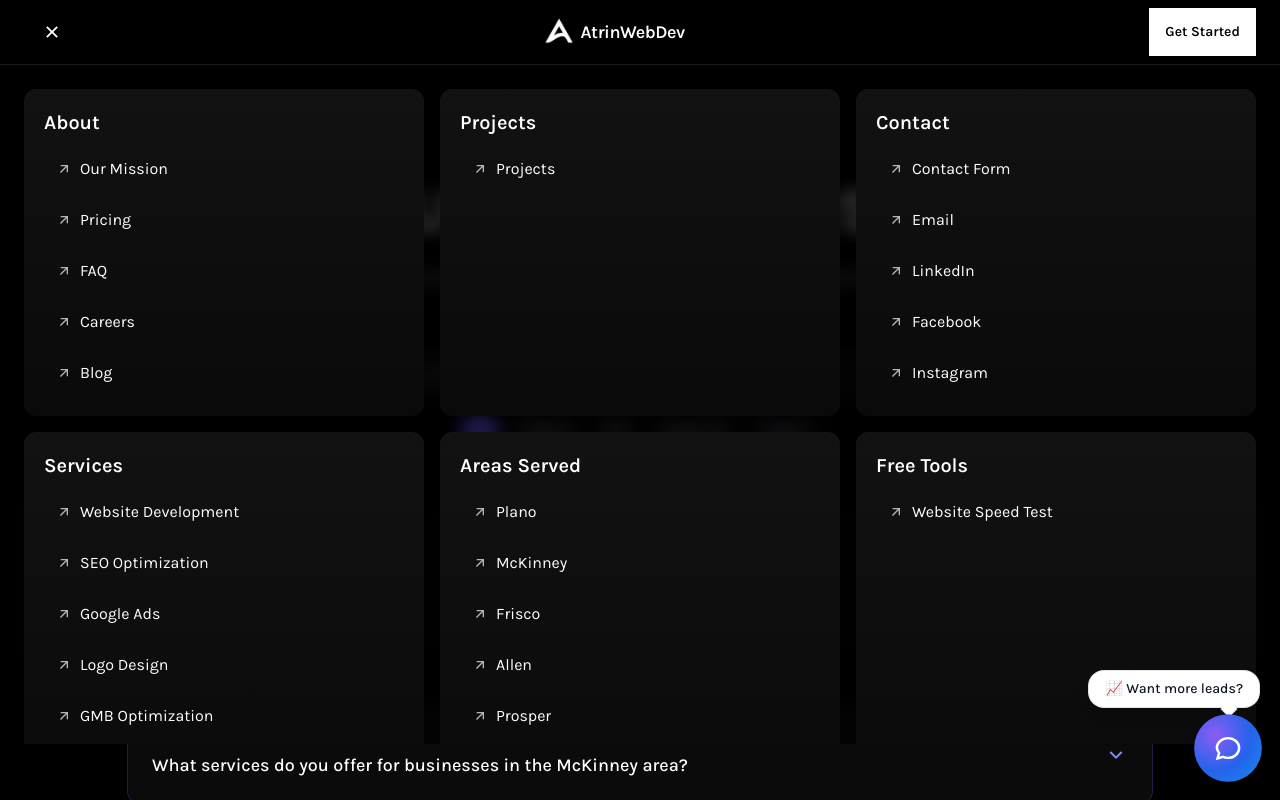
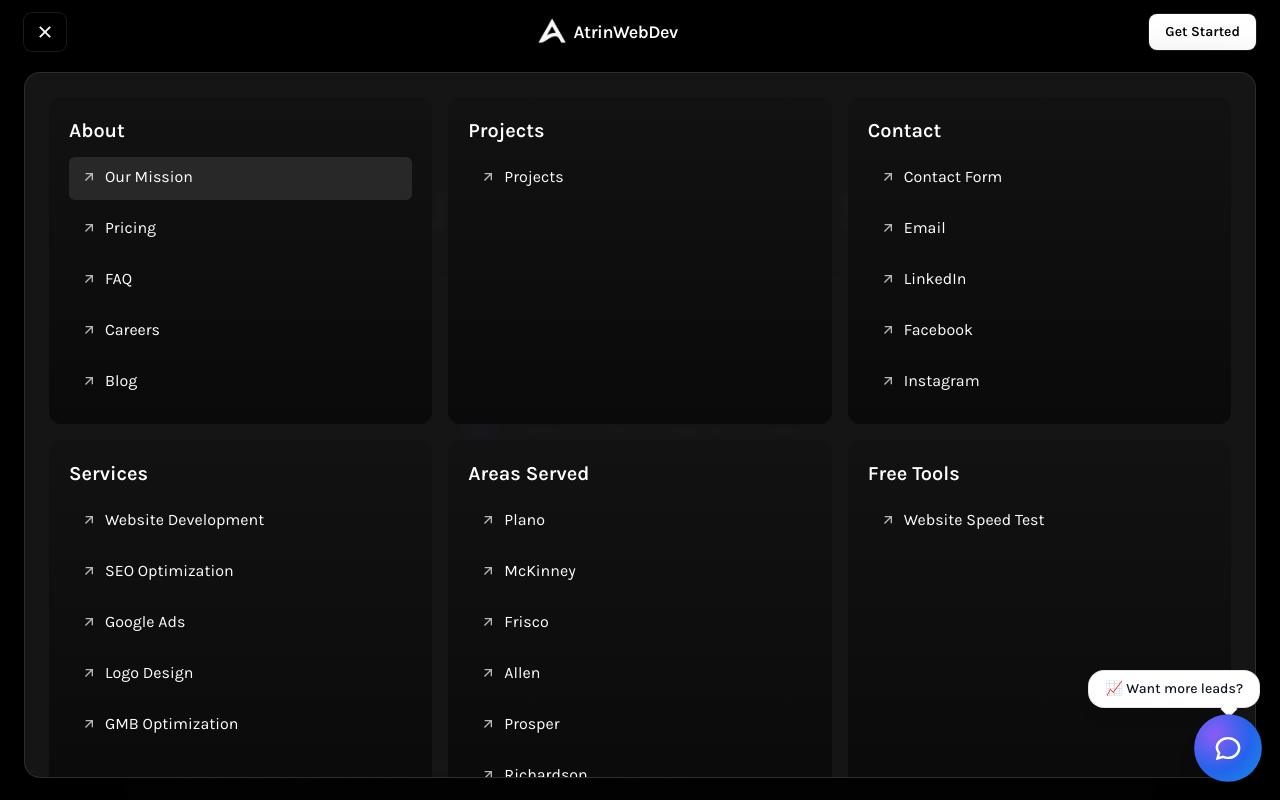
Before and after one commit to Script-Java/atrinwebdev, a Next.js app: page /faq in a window 1280 px wide. Both pictures are taken after a click on the button 52 px from the left and 32 px from the top of the page. Shown: the top 800 px of the page. Built offline with nearby package versions, Linux system fonts and the light colour scheme.

Commit message:
updated the UI

```diff
--- a/src/app/components/navbar.jsx
+++ b/src/app/components/navbar.jsx
@@ -2,14 +2,9 @@
 
 import Image from "next/image";
 import Link from "next/link";
-import { useEffect, useState } from "react";
+import { useEffect, useRef, useState } from "react";
 import { usePathname } from "next/navigation";
-import {
-  RiMenu3Fill,
-  RiCloseLine,
-  RiArrowRightUpLine,
-} from "react-icons/ri";
-
+import { RiMenu3Fill, RiCloseLine, RiArrowRightUpLine } from "react-icons/ri";
 import logo from "../assets/logo/logo-white.png";
 
 /* --------------------------- Your existing routes -------------------------- */
@@ -38,74 +33,100 @@
   { label: "Blog", href: "/blog" },
 ];
 
-/* ------------------------------ Free tools card ---------------------------- */
-/* Keep routes you already have. Add more later (create pages under /tools). */
-const FREE_TOOLS = [
-  { label: "Website Speed Test", href: "/tools/website-speed-test" },
-  // { label: "Open Graph Preview", href: "/tools/og-preview" },   // add when ready
-  // { label: "Meta Tags Checker", href: "/tools/meta-checker" },  // add when ready
-];
+const FREE_TOOLS = [{ label: "Website Speed Test", href: "/tools/website-speed-test" }];
 
+/* ========================================================================= */
 export default function Navbar() {
   const [open, setOpen] = useState(false);
   const pathname = usePathname();
+  const panelRef = useRef(null);
+  const firstLinkRef = useRef(null);
 
-  // Close mega menu on route change
+  // Close on route change
   useEffect(() => setOpen(false), [pathname]);
 
-  // Lock body scroll when open
+  // Lock body scroll when menu open (iOS-friendly)
   useEffect(() => {
-    document.body.style.overflow = open ? "hidden" : "";
-    return () => (document.body.style.overflow = "");
+    const el = document.documentElement;
+    const prev = el.style.overflow;
+    if (open) el.style.overflow = "hidden";
+    else el.style.overflow = prev || "";
+    return () => {
+      el.style.overflow = "";
+    };
   }, [open]);
 
-  // Close on Esc
+  // Close on ESC & focus first link when open
   useEffect(() => {
     const onKey = (e) => e.key === "Escape" && setOpen(false);
     window.addEventListener("keydown", onKey);
+    if (open) setTimeout(() => firstLinkRef.current?.focus(), 60);
     return () => window.removeEventListener("keydown", onKey);
-  }, []);
+  }, [open]);
+
+  // Close when clicking outside the panel
+  const onOverlayClick = (e) => {
+    if (!panelRef.current) return;
+    if (!panelRef.current.contains(e.target)) setOpen(false);
+  };
 
   return (
-    <header className="fixed inset-x-0 top-0 z-50 bg-black/80 backdrop-blur supports-[backdrop-filter]:bg-black/70 text-white">
-      {/* Top row: X/☰ — Logo — CTA */}
+    <header className="fixed inset-x-0 top-0 z-50 text-white">
+      {/* Top bar */}
+      <div className="bg-black/80 backdrop-blur supports-[backdrop-filter]:bg-black/70">
         <nav className="mx-auto max-w-7xl px-3 sm:px-4 md:px-6">
           <div className="flex h-16 items-center justify-between">
+            {/* Menu button */}
             <button
               aria-label={open ? "Close menu" : "Open menu"}
               aria-expanded={open}
+              aria-controls="mega-menu"
               onClick={() => setOpen((s) => !s)}
-            className="btn btn-ghost btn-sm md:btn-md text-white"
+              className="inline-flex items-center justify-center rounded-lg px-2.5 py-2 ring-1 ring-white/10 hover:bg-white/10 transition"
             >
               {open ? <RiCloseLine size={22} /> : <RiMenu3Fill size={22} />}
             </button>
 
+            {/* Logo */}
             <Link href="/" className="flex items-center gap-2 select-none">
-            <Image src={logo} alt="Logo" width={28} height={28} className="rounded" priority />
-            <span className="font-semibold tracking-tight text-base md:text-lg">
-              AtrinWebDev
-            </span>
+              <Image src={logo} alt="AtrinWebDev" width={28} height={28} className="rounded" priority />
+              <span className="font-semibold tracking-tight text-base md:text-lg">AtrinWebDev</span>
             </Link>
 
+            {/* CTA */}
             <Link
               href="/contact"
-            className="btn btn-sm md:btn-md bg-white text-black hover:bg-black hover:text-white border-none"
+              className="inline-flex items-center justify-center rounded-lg bg-white px-4 py-2 text-sm font-semibold text-black ring-1 ring-white/10 hover:bg-black hover:text-white hover:ring-white/30 transition"
             >
               Get Started
             </Link>
           </div>
         </nav>
+      </div>
 
-      {/* Mega menu: cards grid like your screenshot */}
+      {/* Overlay for mobile (and desktop background) */}
       <div
-        className={`transition-[max-height] duration-300 ease-out overflow-hidden border-t border-white/10 ${
-          open ? "max-h-[85vh]" : "max-h-0"
-        }`}
+        className={`${open ? "pointer-events-auto opacity-100" : "pointer-events-none opacity-0"} fixed inset-0 top-16 transition-opacity duration-200`}
+        onMouseDown={onOverlayClick}
       >
-        <div className="mx-auto max-w-7xl px-3 sm:px-4 md:px-6 py-4 md:py-6">
-          {/* Grid stacks on mobile, 2 cols md, 3 cols lg (will wrap to another row if more than 3 cards) */}
+        {/* Dim background */}
+        <div className="absolute inset-0 bg-black/60 backdrop-blur-sm" />
+
+        {/* Panel (mobile full-screen scroll; desktop anchored) */}
+        <div
+          id="mega-menu"
+          role="dialog"
+          aria-modal="true"
+          ref={panelRef}
+          className={`${open ? "translate-y-0" : "-translate-y-2"} relative mx-auto max-w-7xl transition-transform duration-200`}
+          onMouseDown={(e) => e.stopPropagation()}
+        >
+          <div className="mt-2 mx-3 sm:mx-4 md:mx-6 overflow-hidden rounded-2xl border border-white/10 bg-neutral-900/95 shadow-[0_20px_60px_rgba(0,0,0,0.55)]">
+            {/* Inner scroller for safe mobile height */}
+            <div className="max-h-[calc(100dvh-6rem)] overflow-y-auto overscroll-contain px-3 sm:px-4 md:px-6 py-4 md:py-6">
+              {/* Grid stacks on mobile, 2 cols md, 3 cols lg */}
               <div className="grid grid-cols-1 md:grid-cols-2 lg:grid-cols-3 gap-3 sm:gap-4">
-            <MenuCard title="About" items={ABOUT} />
+                <MenuCard title="About" items={ABOUT} firstLinkRef={firstLinkRef} />
                 <MenuCard title="Projects" items={[{ label: "Projects", href: "/projects" }]} />
                 <MenuCard
                   title="Contact"
@@ -117,14 +138,12 @@
                     { label: "Instagram", href: "https://www.instagram.com/atrinwebdev/", external: true },
                   ]}
                 />
-
-            {/* Extra cards (wrap to next row but keep same style) */}
                 <MenuCard title="Services" items={SERVICES} />
                 <MenuCard title="Areas Served" items={LOCATIONS} />
-            <MenuCard title="Free Tools" items={[...FREE_TOOLS]} />
+                <MenuCard title="Free Tools" items={FREE_TOOLS} />
               </div>
-
-
+            </div>
+          </div>
         </div>
       </div>
     </header>
@@ -132,33 +151,31 @@
 }
 
 /* ---------------------------- Reusable card UI ----------------------------- */
-function MenuCard({ title, items }) {
+function MenuCard({ title, items, firstLinkRef }) {
   return (
     <div
-      className="rounded-xl p-4 sm:p-5"
-      style={{
-        // keep your theme: deep purple/black card like the screenshot
-        background:
-          "linear-gradient(180deg, rgba(18,18,18,1) 0%, rgba(10,10,10,1) 100%)",
-      }}
+      className="rounded-xl p-4 sm:p-5 min-w-0"
+      style={{ background: "linear-gradient(180deg, rgba(18,18,18,1) 0%, rgba(10,10,10,1) 100%)" }}
     >
       <h3 className="text-lg sm:text-xl font-semibold mb-3">{title}</h3>
       <ul className="space-y-2">
-        {items.map((item) => (
+        {items.map((item, idx) => (
           <li key={`${title}-${item.label}`}>
             {item.external ? (
               <a
+                ref={idx === 0 ? firstLinkRef : undefined}
                 href={item.href}
                 target="_blank"
                 rel="noopener noreferrer"
-                className="block rounded-md px-3 py-2 hover:bg-white/10 transition"
+                className="block rounded-md px-3 py-2 hover:bg-white/10 focus:bg-white/10 focus:outline-none transition"
               >
                 <Row label={item.label} />
               </a>
             ) : (
               <Link
+                ref={idx === 0 ? firstLinkRef : undefined}
                 href={item.href}
-                className="block rounded-md px-3 py-2 hover:bg-white/10 transition"
+                className="block rounded-md px-3 py-2 hover:bg-white/10 focus:bg-white/10 focus:outline-none transition"
               >
                 <Row label={item.label} />
               </Link>
@@ -173,7 +190,7 @@
 function Row({ label }) {
   return (
     <span className="inline-flex items-center gap-2">
-      <RiArrowRightUpLine className="opacity-70" />
+      <RiArrowRightUpLine className="opacity-70 shrink-0" />
       <span className="underline-offset-4 hover:underline">{label}</span>
     </span>
   );
```
Lines whose indentation alone changed are shown as unchanged.
